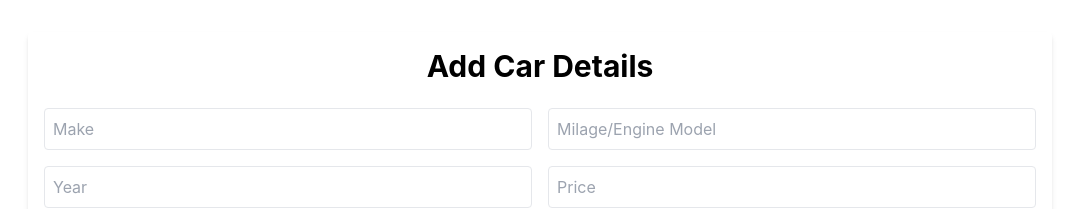
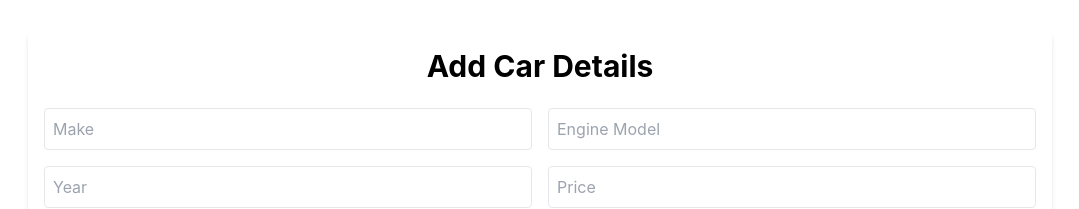
Before and after one commit to lucky99ethan/Poster, a React (Create React App) app: page / in a window 1280 px wide. Shown: the top 209 px of the page, without its empty margins (100-1179 px from the left). Built offline with nearby package versions, Linux system fonts and the light colour scheme.

Commit message:
background changes

```diff
--- a/src/App.tsx
+++ b/src/App.tsx
@@ -8,7 +8,7 @@ interface Car {
   make: string;
   model: string;
   year: string;
-  price: string;
+  price: string | number;
   imageUrl: string;
 }
 
@@ -121,7 +121,7 @@ const Poster = () => {
                 name="model"
                 value={formData.model}
                 onChange={handleInputChange}
-                placeholder="Milage/Engine Model"
+                placeholder="Engine Model"
                 className="border p-2 rounded"
               />
               <input
@@ -209,7 +209,7 @@ const Poster = () => {
                   className="mt-4 h-48 w-full object-cover rounded-md"
                 />
                 <p className="mt-2 font-bold">
-                  Price: Tsh - <span className="font-normal">{formatPrice(car.price)}</span>
+                  Price: Tsh - <span className="font-normal">{car.price}</span>
                 </p>
               </div>
             ))}
```
